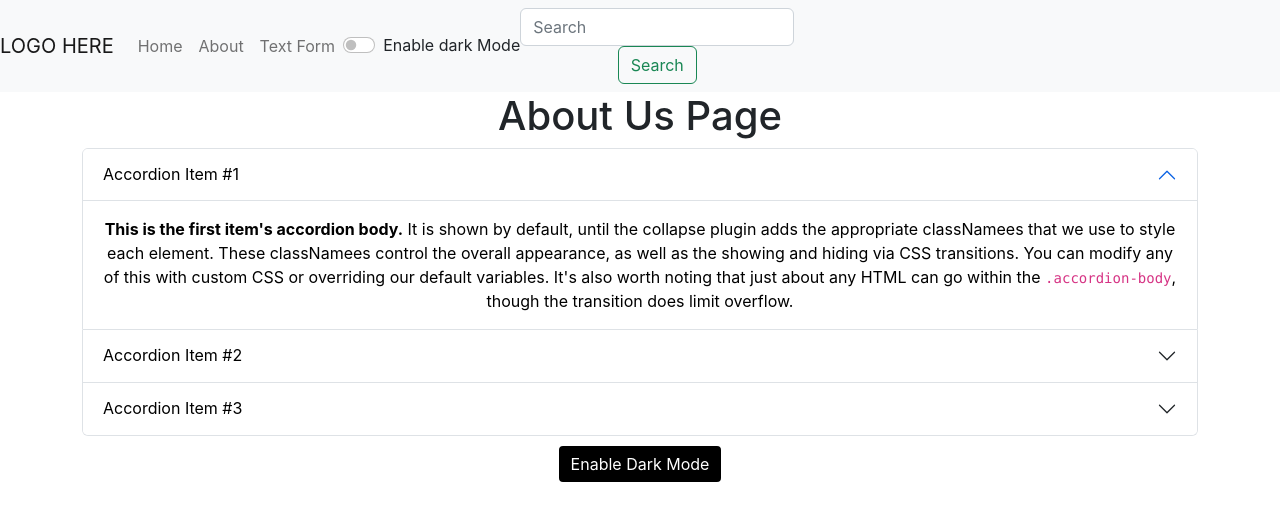
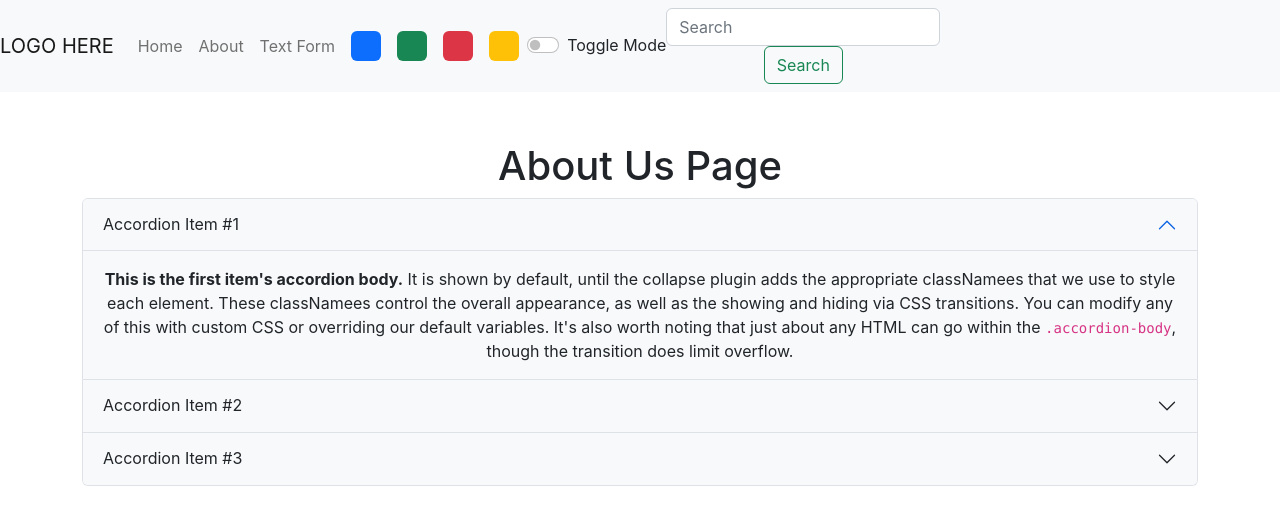
Before and after one commit to ABR-Developer/first-app, a React (Create React App) app: page /about in a window 1280 px wide. Shown: the top 524 px of the page. Built offline with nearby package versions, Linux system fonts and the light colour scheme.

Commit message:
completed 20

```diff
--- a/src/App.js
+++ b/src/App.js
@@ -20,8 +20,18 @@
     setTimeout(() => setAlert(null), 1000);
   };
 
-  const colorModeToggler = () => {
+  const removeBodyColor = () => {
+    document.body.classList.remove('bg-light');
+    document.body.classList.remove('bg-primary');
+    document.body.classList.remove('bg-success');
+    document.body.classList.remove('bg-danger');
+    document.body.classList.remove('bg-warning');
+  }
+
+  const colorModeToggler = (cls) => {
     // colorMode === 'light' ? setColorMode('dark') : setColorMode('light');
+    removeBodyColor();
+    document.body.classList.add('bg-' + cls);
     if (colorMode === "light") {
       setColorMode("dark");
       document.body.style.backgroundColor = "black";
@@ -69,7 +79,7 @@
               </div>
             }
           />
-          <Route exact path="/about" element={<About />} />
+          <Route exact path="/about" element={<About mode={colorMode} />} />
           <Route
             path="/text-form"
             element={
--- a/src/components/About.js
+++ b/src/components/About.js
@@ -1,69 +1,76 @@
 // rfc + enter
-import React, {useState} from 'react'
+import React from 'react'
+// import React, {useState} from 'react'
 
-export default function About() {
-    const [mystyle, setMyStyle] = useState({
-        color : 'black',
-        backgroundColor : 'white'
-    })
+export default function About(props) {
+    // const [mystyle, setMyStyle] = useState({
+    //     color : 'black',
+    //     backgroundColor : 'white'
+    // })
 
-    const [buttonText, setButtonText] = useState("Enable Dark Mode")
-    const [buttonStyle, setButtonStyle] = useState({
-        color : 'white',
-        backgroundColor : 'black',
-        border : '2px solid white'
-    })
+    // const [buttonText, setButtonText] = useState("Enable Dark Mode")
+    // const [buttonStyle, setButtonStyle] = useState({
+    //     color : 'white',
+    //     backgroundColor : 'black',
+    //     border : '2px solid white'
+    // })
 
-    const styleToggler = ()=> {
-        mystyle.color === 'white' ? setMyStyle({ color : 'black' , backgroundColor : 'white'}) : setMyStyle({ color : 'white' , backgroundColor : 'black'});
-        buttonStyle.color === 'white' ? setButtonStyle({ color : 'black' , backgroundColor : 'white', border : '2px solid black'}) : setButtonStyle({ color : 'white' , backgroundColor : 'black', border : '2px solid white'});
-        buttonText === 'Enable Dark Mode' ? setButtonText("Enable Light Mode") : setButtonText("Enable Dark Mode");
-    }
+    // const styleToggler = ()=> {
+    //     mystyle.color === 'white' ? setMyStyle({ color : 'black' , backgroundColor : 'white'}) : setMyStyle({ color : 'white' , backgroundColor : 'black'});
+    //     buttonStyle.color === 'white' ? setButtonStyle({ color : 'black' , backgroundColor : 'white', border : '2px solid black'}) : setButtonStyle({ color : 'white' , backgroundColor : 'black', border : '2px solid white'});
+    //     buttonText === 'Enable Dark Mode' ? setButtonText("Enable Light Mode") : setButtonText("Enable Dark Mode");
+    // }
 
     return (
-    <div className="container">
+    <div className={`container text-${props.mode === 'light' ? 'dark' : 'light'}`}>
         <h1>About Us Page</h1>
         <div className="accordion" id="accordionExample">
             <div className="accordion-item">
                 <h2 className="accordion-header" id="headingOne">
-                <button className="accordion-button" style={mystyle} type="button" data-bs-toggle="collapse" data-bs-target="#collapseOne" aria-expanded="true" aria-controls="collapseOne">
+                <button className={`accordion-button bg-${props.mode === 'light' ? 'light' : 'dark'} text-${props.mode === 'light' ? 'dark' : 'light'}`} type="button" data-bs-toggle="collapse" data-bs-target="#collapseOne" aria-expanded="true" aria-controls="collapseOne">
+                {/* <button className="accordion-button" style={mystyle} type="button" data-bs-toggle="collapse" data-bs-target="#collapseOne" aria-expanded="true" aria-controls="collapseOne"> */}
                     Accordion Item #1
                 </button>
                 </h2>
-                <div id="collapseOne" className="accordion-collapse collapse show"  style={mystyle} aria-labelledby="headingOne" data-bs-parent="#accordionExample">
-                <div className="accordion-body">
+                <div id="collapseOne" className="accordion-collapse collapse show"  aria-labelledby="headingOne" data-bs-parent="#accordionExample">
+                {/* <div id="collapseOne" className="accordion-collapse collapse show"  style={mystyle} aria-labelledby="headingOne" data-bs-parent="#accordionExample"> */}
+                <div className={`accordion-body bg-${props.mode === 'light' ? 'light' : 'dark'} text-${props.mode === 'light' ? 'dark' : 'light'}`}>
                     <strong>This is the first item's accordion body.</strong> It is shown by default, until the collapse plugin adds the appropriate classNamees that we use to style each element. These classNamees control the overall appearance, as well as the showing and hiding via CSS transitions. You can modify any of this with custom CSS or overriding our default variables. It's also worth noting that just about any HTML can go within the <code>.accordion-body</code>, though the transition does limit overflow.
                 </div>
                 </div>
             </div>
             <div className="accordion-item">
                 <h2 className="accordion-header" id="headingTwo">
-                <button className="accordion-button collapsed" style={mystyle} type="button" data-bs-toggle="collapse" data-bs-target="#collapseTwo" aria-expanded="false" aria-controls="collapseTwo">
+                <button className={`accordion-button collapsed bg-${props.mode === 'light' ? 'light' : 'dark'} text-${props.mode === 'light' ? 'dark' : 'light'}`} type="button" data-bs-toggle="collapse" data-bs-target="#collapseTwo" aria-expanded="false" aria-controls="collapseTwo">
+                {/* <button className="accordion-button collapsed" style={mystyle} type="button" data-bs-toggle="collapse" data-bs-target="#collapseTwo" aria-expanded="false" aria-controls="collapseTwo"> */}
                     Accordion Item #2
                 </button>
                 </h2>
-                <div id="collapseTwo" className="accordion-collapse collapse"  style={mystyle} aria-labelledby="headingTwo" data-bs-parent="#accordionExample">
-                <div className="accordion-body">
+                <div id="collapseTwo" className="accordion-collapse collapse" aria-labelledby="headingTwo" data-bs-parent="#accordionExample">
+                {/* <div id="collapseTwo" className="accordion-collapse collapse"  style={mystyle} aria-labelledby="headingTwo" data-bs-parent="#accordionExample"> */}
+                <div className={`accordion-body bg-${props.mode === 'light' ? 'light' : 'dark'} text-${props.mode === 'light' ? 'dark' : 'light'}`}>
                     <strong>This is the second item's accordion body.</strong> It is hidden by default, until the collapse plugin adds the appropriate classNamees that we use to style each element. These classNamees control the overall appearance, as well as the showing and hiding via CSS transitions. You can modify any of this with custom CSS or overriding our default variables. It's also worth noting that just about any HTML can go within the <code>.accordion-body</code>, though the transition does limit overflow.
                 </div>
                 </div>
             </div>
             <div className="accordion-item">
                 <h2 className="accordion-header" id="headingThree">
-                <button className="accordion-button collapsed" style={mystyle} type="button" data-bs-toggle="collapse" data-bs-target="#collapseThree" aria-expanded="false" aria-controls="collapseThree">
+                <button className={`accordion-button collapsed bg-${props.mode === 'light' ? 'light' : 'dark'} text-${props.mode === 'light' ? 'dark' : 'light'}`} type="button" data-bs-toggle="collapse" data-bs-target="#collapseThree" aria-expanded="false" aria-controls="collapseThree">
+                {/* <button className="accordion-button collapsed" style={mystyle} type="button" data-bs-toggle="collapse" data-bs-target="#collapseThree" aria-expanded="false" aria-controls="collapseThree"> */}
                     Accordion Item #3
                 </button>
                 </h2>
-                <div id="collapseThree" className="accordion-collapse collapse"  style={mystyle} aria-labelledby="headingThree" data-bs-parent="#accordionExample">
-                <div className="accordion-body">
+                <div id="collapseThree" className="accordion-collapse collapse" aria-labelledby="headingThree" data-bs-parent="#accordionExample">
+                {/* <div id="collapseThree" className="accordion-collapse collapse"  style={mystyle} aria-labelledby="headingThree" data-bs-parent="#accordionExample"> */}
+                <div className={`accordion-body bg-${props.mode === 'light' ? 'light' : 'dark'} text-${props.mode === 'light' ? 'dark' : 'light'}`}>
                     <strong>This is the third item's accordion body.</strong> It is hidden by default, until the collapse plugin adds the appropriate classNamees that we use to style each element. These classNamees control the overall appearance, as well as the showing and hiding via CSS transitions. You can modify any of this with custom CSS or overriding our default variables. It's also worth noting that just about any HTML can go within the <code>.accordion-body</code>, though the transition does limit overflow.
                 </div>
                 </div>
             </div>
         </div>
-        <div className='my-2'>
+        {/* <div className='my-2'>
             <button className ="btn" style={buttonStyle} onClick={styleToggler}>{buttonText}</button>
-        </div>
+        </div> */}
     </div>
   )
 }
--- a/src/components/Alert.js
+++ b/src/components/Alert.js
@@ -8,12 +8,12 @@
     }
 
     return (
-    <>
+    <div style={{height : "50px" }}>
         {
             props.alert && <div className={`alert alert-${props.alert.type} alert-dismissible fade-shadow`}>
                 <strong>{CapitalizeFirstLetter(props.alert.type)}</strong> - {props.alert.message}
             </div>
         }
-    </>
+    </div>
   )
 }
--- a/src/components/NavBar.js
+++ b/src/components/NavBar.js
@@ -49,9 +49,16 @@
               {/* <a className="nav-link disabled" href="/">Disabled</a> */}
             </li>
           </ul>
-          <div className='form-check form-switch'>
-            <input className='form-check-input' onClick={props.colorModeHandler} type="checkbox" id="flexSwitchCheckDefault"/>
-            <label className={`form-check-label text-${props.mode === 'light' ? 'dark' : 'light'}`} htmlFor='flexSwitchCheckDefault'>{`Enable ${props.mode === 'light' ? 'dark' : 'light'} Mode`}</label>
+          <div className="bg-primary rounded mx-2" onClick={() => props.colorModeHandler('primary')} style={{height : "30px", width : "30px", cursor : 'pointer'}}></div>
+          <div className="bg-success rounded mx-2" onClick={() => props.colorModeHandler('success')} style={{height : "30px", width : "30px", cursor : 'pointer'}}></div>
+          <div className="bg-danger rounded mx-2" onClick={() => props.colorModeHandler('danger')} style={{height : "30px", width : "30px", cursor : 'pointer'}}></div>
+          <div className="bg-warning rounded mx-2" onClick={() => props.colorModeHandler('warning')} style={{height : "30px", width : "30px", cursor : 'pointer'}}></div>
+          <div className={`form-check form-switch text-${props.mode === 'light' ? 'dark' : 'light'}`}>
+          {/* <div className='form-check form-switch'> */}
+            <input className='form-check-input' onClick={() => props.colorModeHandler(null)} type="checkbox" id="flexSwitchCheckDefault"/>
+            {/* <input className='form-check-input' onClick={props.colorModeHandler} type="checkbox" id="flexSwitchCheckDefault"/> */}
+            <label className='form-check-label' htmlFor='flexSwitchCheckDefault'>Toggle Mode</label>
+            {/* <label className={`form-check-label text-${props.mode === 'light' ? 'dark' : 'light'}`} htmlFor='flexSwitchCheckDefault'>{`Enable ${props.mode === 'light' ? 'dark' : 'light'} Mode`}</label> */}
           </div>
           <form className="form-inline my-2 my-lg-0">
             <input className="form-control mr-sm-2" type="search" placeholder="Search" aria-label="Search"/>
```
Also changed, not shown: src/components/TextForm.js (+28 -6 lines).
